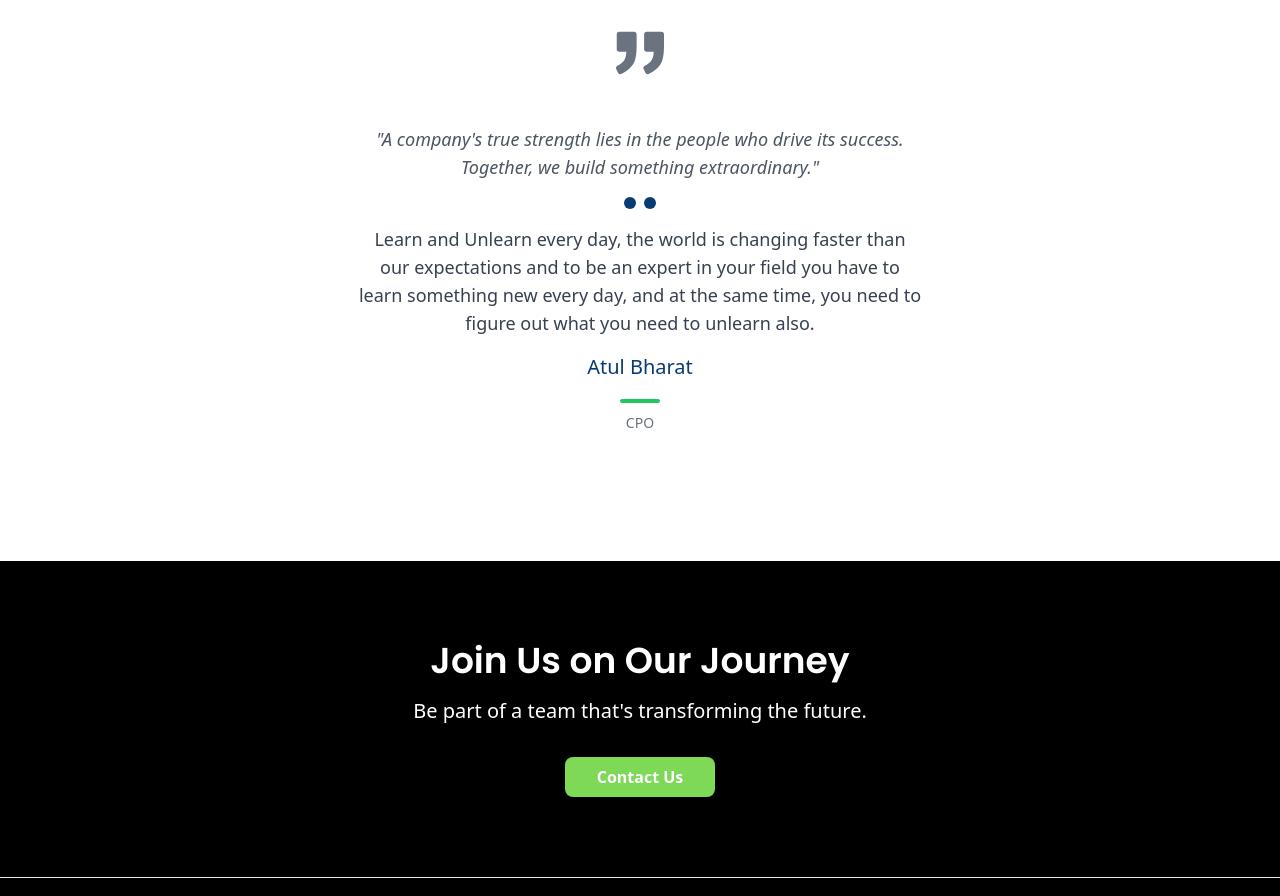
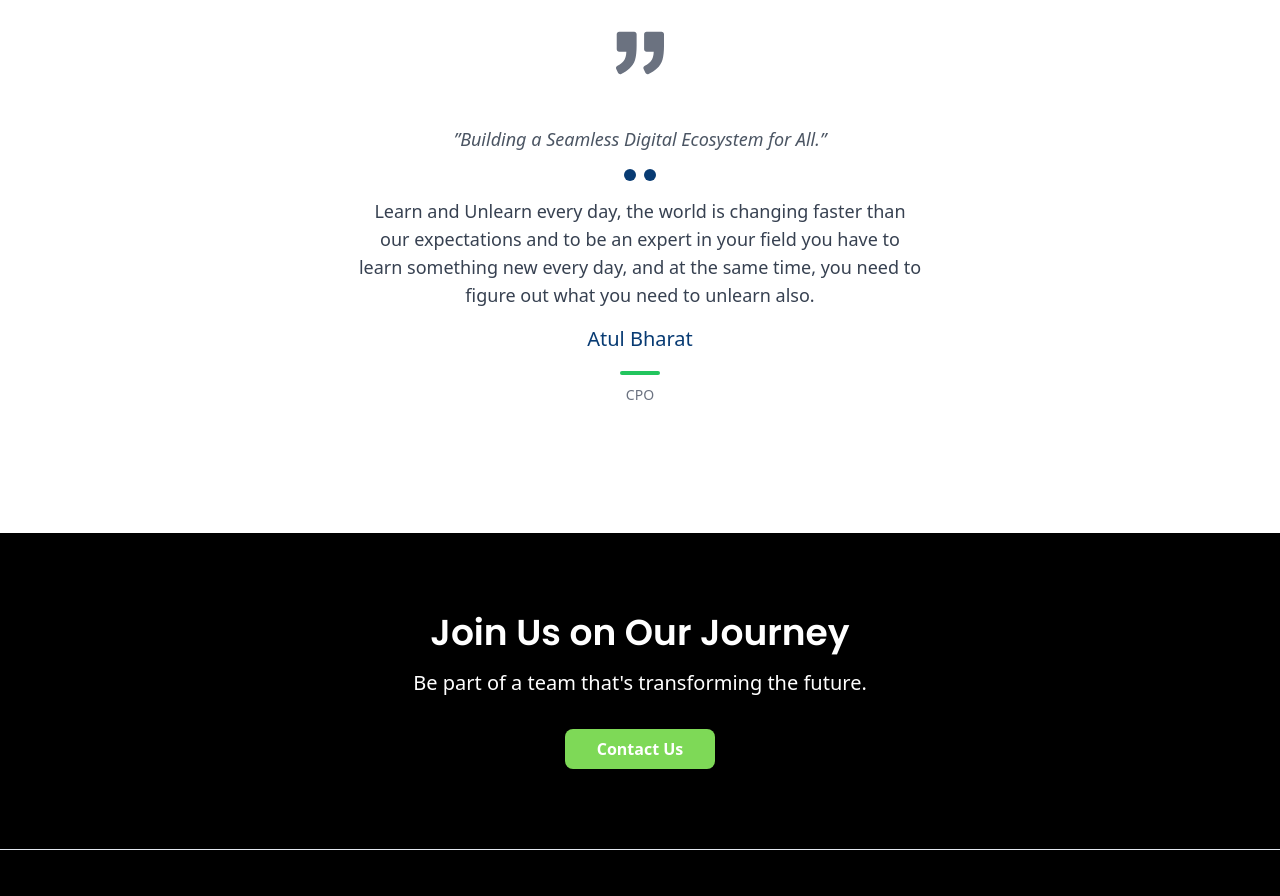
Before and after one commit to developers-qualimatrix/maptiu-web, a Next.js app: page /leadership in a window 1280 px wide. Shown: the part 1020-1916 px from the top of the page. Built offline with nearby package versions, Linux system fonts and the light colour scheme; a web font is replaced by a local one.

Commit message:
added dynamic one Liner rendering functionality,added onliner for mahwish khan and tushar pal.

```diff
--- a/src/components/leadership-tabs.tsx
+++ b/src/components/leadership-tabs.tsx
@@ -6,6 +6,7 @@ import React, { useEffect, useState } from "react";
 const cultureTabData = [
   {
     id: 1,
+    oneLiner: "Building a Seamless Digital Ecosystem for All.",
     description:
       "Learn and Unlearn every day, the world is changing faster than our expectations and to be an expert in your field you have to learn something new every day, and at the same time, you need to figure out what you need to unlearn also.",
     imageName: "/placeholder.svg?height=1080&width=1920",
@@ -14,14 +15,16 @@ const cultureTabData = [
   },
   {
     id: 2,
+    oneLiner: "Building a Seamless Digital Ecosystem for All.",
     description:
-      "Talented and Intelligent minds are the toughest to be managed, but not when you are a patient person and a good listener you can sustain the balance. People perform with excellence when they feel motivated at their Workplace, As an Hr I try my best to make this work an abode of Growth and satisfaction for everyone.",
+      "I envision a future where digitalization makes life effortless, smart, and accessible to all. Technology shouldn’t just be advanced; it should feel natural, enhancing everyday experiences without complexity.",
     imageName: "/assets/leaders/tushar_maptiu.jpg",
     empName: "Tushar Pal",
     empPosition: "CEO",
   },
   {
     id: 3,
+    oneLiner: "Success is connection, not reach.",
     description:
       "Its possible' Weather personal or professional life I have always preferred this attitude. Being a Test Architect this approach has helped me come along way when I look at bugs the only thing I got to do is to kill them.",
     imageName: "/placeholder.svg?height=1080&width=1920",
@@ -30,6 +33,7 @@ const cultureTabData = [
   },
   {
     id: 4,
+    oneLiner: "Success is connection, not reach.",
     description:
       "Success isn’t about reaching the masses—it’s about how deeply you connect. Tap into their essence, and you’ve already won.",
     imageName: "/assets/leaders/mahwish_maptiu.jpg",
@@ -116,9 +120,7 @@ const CultureTabs: React.FC = () => {
                 </div>
 
                 <div className="culture-description text-base sm:text-lg text-gray-600 mb-4 italic">
-                  &quot;A company&apos;s true strength lies in the people who
-                  drive its success. Together, we build something
-                  extraordinary.&quot;
+                &rdquo;{tab.oneLiner}&rdquo;
                 </div>
 
                 <div className="small-boxes flex justify-center mt-2 sm:mt-4 space-x-2">
```
